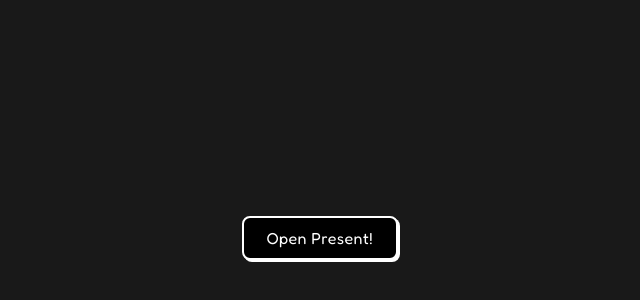
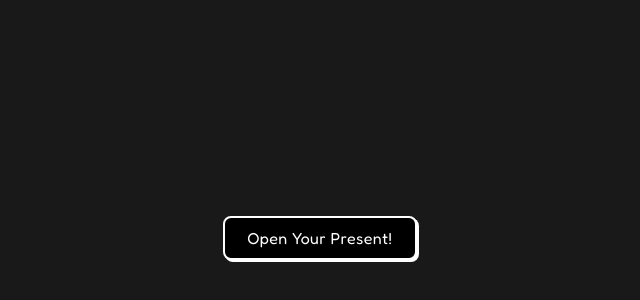
Before and after one commit to RohanGorla/Revanth_Birthday_Card, a React (Vite) app: page / in a window 1280 px wide. Shown: the part 162-462 px from the top of the page, without its empty margins (320-960 px from the left). Built offline with nearby package versions, Linux system fonts and the light colour scheme; a web font is replaced by a local one.

Commit message:
Add new audio and remove card tint to add message display

```diff
--- a/src/App.css
+++ b/src/App.css
@@ -124,8 +124,27 @@
   height: 100dvh;
 }
 
+.Card_Message {
+  background-color: black;
+  position: absolute;
+  z-index: 8;
+  top: 0px;
+  left: 0px;
+  width: 100dvw;
+  height: 100dvh;
+  display: flex;
+  flex-direction: column;
+  justify-content: center;
+  align-items: center;
+}
+
+.Card_Message--Inactive {
+  display: none;
+}
+
 .Card_Name {
   position: absolute;
+  z-index: 2;
   top: 0px;
   left: 0px;
   height: 100%;
--- a/src/App.jsx
+++ b/src/App.jsx
@@ -1,15 +1,18 @@
 import { useState, useEffect } from "react";
-import audiobgm from "../src/assets/Revara_BGM.mp3";
+import audiobgm from "../src/assets/Revara_BGM_3.0.mp3";
 import "./App.css";
 
 function App() {
   const [showCardCover, setShowCardCover] = useState(true);
   const [showOpenPresentButton, setShowOpenPresentButton] = useState(true);
   const [specialCharacter, setSpecialCharacter] = useState(-1);
+  const [showMainTint, setShowMainTint] = useState(true);
   const [name, setName] = useState("REVARA");
   const bgm = new Audio();
 
   function startMainAnimation() {
+    setTimeout(() => {
+      setShowMainTint(false);
       setInterval(() => {
         let index = -1;
         const characterInterval = setInterval(() => {
@@ -22,6 +25,7 @@ function App() {
           }
         }, 150);
       }, name.length * 150 + 2000);
+    }, 5000);
   }
 
   return (
@@ -78,10 +82,16 @@ function App() {
             }, 2300);
           }}
         >
-          Open Present!
+          Open Your Present!
         </button>
       </div>
       <div className="Card_Main">
+        <div
+          className={showMainTint ? "Card_Message" : "Card_Message--Inactive"}
+        >
+          <p>7th October</p>
+          <p>A Legend Was Born</p>
+        </div>
         <div className="Card_Name">
           {Array.from(name).map((character, index) => {
             return (
```
Also changed, not shown: 2 other files (tests, documents, lock files or other folders). Lines whose indentation alone changed are shown as unchanged.
